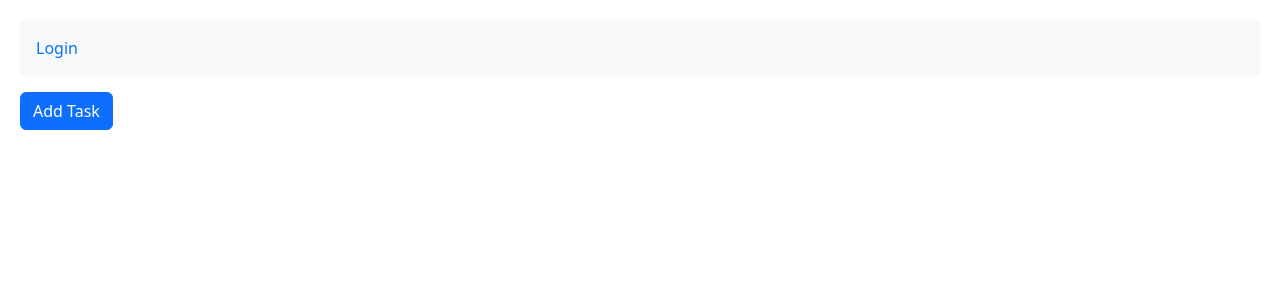
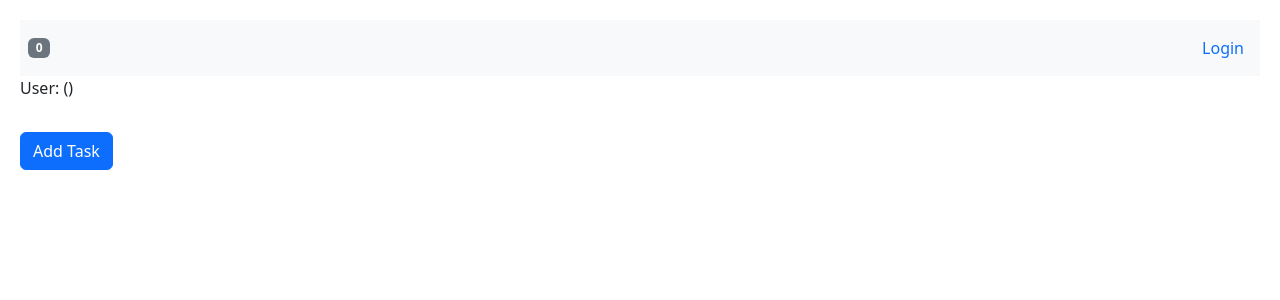
Before and after one commit to EbrahimMohamed2611/React-Intermediate-Topics, a React (Vite) app: page / in a window 1280 px wide. Shown: the top 300 px of the page. Built offline with nearby package versions, Linux system fonts and the light colour scheme.

Commit message:
add customer provider

```diff
--- a/src/App.tsx
+++ b/src/App.tsx
@@ -1,15 +1,31 @@
-import {useState} from 'react'
+import {useReducer, useState} from 'react'
 import './App.css'
-import TaskList from "./state-management/TaskList";
-import LoginStatus from "./state-management/LoginStatus";
+import NavBar from "./state-management/NavBar";
+import Home from "./state-management/Home";
+import TaskContext from "./state-management/contexts/tasksContext";
+import taskReducer from "./state-management/taskReducer";
+import AuthProvider from "./state-management/AuthProvider";
 
 function App() {
     const [count, setCount] = useState(0)
+    const [tasks, taskDispatch] = useReducer(taskReducer, []);
+
 
     return (
         <>
-            <LoginStatus/>
-            <TaskList/>
+            {/*           App
+              Home          NavBar
+              TaskList
+        */}
+            <AuthProvider>
+                <TaskContext.Provider value={{tasks, dispatch: taskDispatch}}>
+                    <NavBar/>
+                    <Home/>
+                </TaskContext.Provider>
+            </AuthProvider>
+
+            {/*<LoginStatus/>*/}
+            {/*<TaskList/>*/}
             {/*<Counter/>*/}
             {/*<TodoForm/>*/}
             {/*<TodoList/>*/}
--- /dev/null
+++ b/src/state-management/AuthProvider.tsx
@@ -0,0 +1,18 @@
+import React, {ReactNode, useReducer} from 'react';
+import AuthContext from './contexts/authContext';
+import authReducer from "./loginReducer";
+
+interface Props {
+    children: ReactNode
+}
+
+const AuthProvider = ({children}: Props) => {
+    const [user, authDispatch] = useReducer(authReducer, '');
+    return (
+        <AuthContext.Provider value={{user, dispatch: authDispatch}}>
+            {children}
+        </AuthContext.Provider>
+    );
+};
+
+export default AuthProvider;
--- /dev/null
+++ b/src/state-management/Home.tsx
@@ -0,0 +1,12 @@
+import React from 'react';
+import TaskList from "./TaskList";
+
+const Home = () => {
+    return (
+        <div>
+            <TaskList/>
+        </div>
+    );
+};
+
+export default Home;
--- a/src/state-management/LoginStatus.tsx
+++ b/src/state-management/LoginStatus.tsx
@@ -1,25 +1,27 @@
-import React, {useReducer, useState} from 'react';
-import authReducer from "./loginReducer";
+import React, {useContext} from 'react';
+import AuthContext from "./contexts/authContext";
 
 const LoginStatus = () => {
     // const [user, setUser] = useState('');
 
-    const [state, dispatch] = useReducer(authReducer, '');
+    // const [state, dispatch] = useReducer(authReducer, '');
 
-    if (state)
-        return (<nav className="navbar navbar-expand-lg navbar-light bg-light">
+
+    const {user, dispatch} = useContext(AuthContext);
+
+    if (user)
+        return (
             <ul className="nav">
                 <li className="nav-item">
-                    <a className="nav-link">{state}</a>
+                    <a className="nav-link">{user}</a>
                 </li>
                 <li className="nav-item">
                     <a onClick={() => dispatch({type: 'LOGOUT'})} className="nav-link active" href="#"> Logout</a>
                 </li>
             </ul>
-        </nav>)
+        )
     return (
         <>
-            <nav className="navbar navbar-expand-lg navbar-light bg-light">
             <ul className="nav">
                 <li className="nav-item">
                     <a onClick={() => {
@@ -27,7 +29,6 @@ const LoginStatus = () => {
                     }} className="nav-link active" href="#">Login</a>
                 </li>
             </ul>
-            </nav>
         </>
     );
 };
--- /dev/null
+++ b/src/state-management/NavBar.tsx
@@ -0,0 +1,15 @@
+import React, {useContext} from 'react';
+import LoginStatus from "./LoginStatus";
+import TaskContext from "./contexts/tasksContext";
+
+const NavBar = () => {
+    const {tasks} = useContext(TaskContext);
+    return (
+        <nav className="navbar navbar-expand-lg navbar-light bg-light  d-flex justify-content-between">
+            <span className="badge text-bg-secondary mx-2">{tasks.length}</span>
+            <LoginStatus/>
+        </nav>
+    );
+};
+
+export default NavBar;
--- a/src/state-management/TaskList.tsx
+++ b/src/state-management/TaskList.tsx
@@ -1,12 +1,18 @@
-import React, {useReducer} from 'react';
+import React, {useContext, useReducer} from 'react';
 import taskReducer from "./taskReducer";
+import TaskContext from "./contexts/tasksContext";
+import AuthContext from "./contexts/authContext";
 
 
 const TaskList = () => {
     // const [tasks, setTasks] = useState<Task[]>([]);
-    const [tasks, dispatch] = useReducer(taskReducer, []);
+    // const [tasks, dispatch] = useReducer(taskReducer, []);
+    const {tasks, dispatch} = useContext(TaskContext);
+    const {user} = useContext(AuthContext);
+
     return (
         <div>
+            <p>User: ({user})</p>
             <button className="btn btn-primary my-3"
                     onClick={() =>
                         dispatch({
--- /dev/null
+++ b/src/state-management/contexts/authContext.ts
@@ -0,0 +1,13 @@
+import {AuthAction} from "../loginReducer";
+import {Dispatch} from "react";
+import React from "react";
+
+
+interface AuthContextType{
+    user:string,
+    dispatch: Dispatch<AuthAction>
+}
+
+const AuthContext = React.createContext<AuthContextType>({} as AuthContextType);
+
+export default AuthContext;
--- /dev/null
+++ b/src/state-management/contexts/tasksContext.ts
@@ -0,0 +1,10 @@
+import React from "react";
+import {Task, TaskAction} from "../taskReducer";
+
+interface TasksContextType {
+    tasks: Task[];
+    dispatch: React.Dispatch<TaskAction>;
+}
+
+const TaskContext = React.createContext<TasksContextType>({} as TasksContextType);
+export default TaskContext;
--- a/src/state-management/loginReducer.ts
+++ b/src/state-management/loginReducer.ts
@@ -7,7 +7,7 @@ interface LogoutAction {
     type: 'LOGOUT'
 }
 
-type AuthAction = LoginAction | LogoutAction;
+export type AuthAction = LoginAction | LogoutAction;
 
 const authReducer = (state: string, action: AuthAction): string => {
 
--- a/src/state-management/taskReducer.ts
+++ b/src/state-management/taskReducer.ts
@@ -1,4 +1,4 @@
-interface Task {
+export interface Task {
     id: number;
     title: string
 }
@@ -16,7 +16,7 @@ interface DeleteTask {
 }
 
 // Combine the two types
-type TaskAction = DeleteTask | AddTask;
+export type TaskAction = DeleteTask | AddTask;
 
 const taskReducer = (tasks: Task[], action: TaskAction): Task[] => {
     switch (action.type) {
```
Lines whose indentation alone changed are shown as unchanged.
